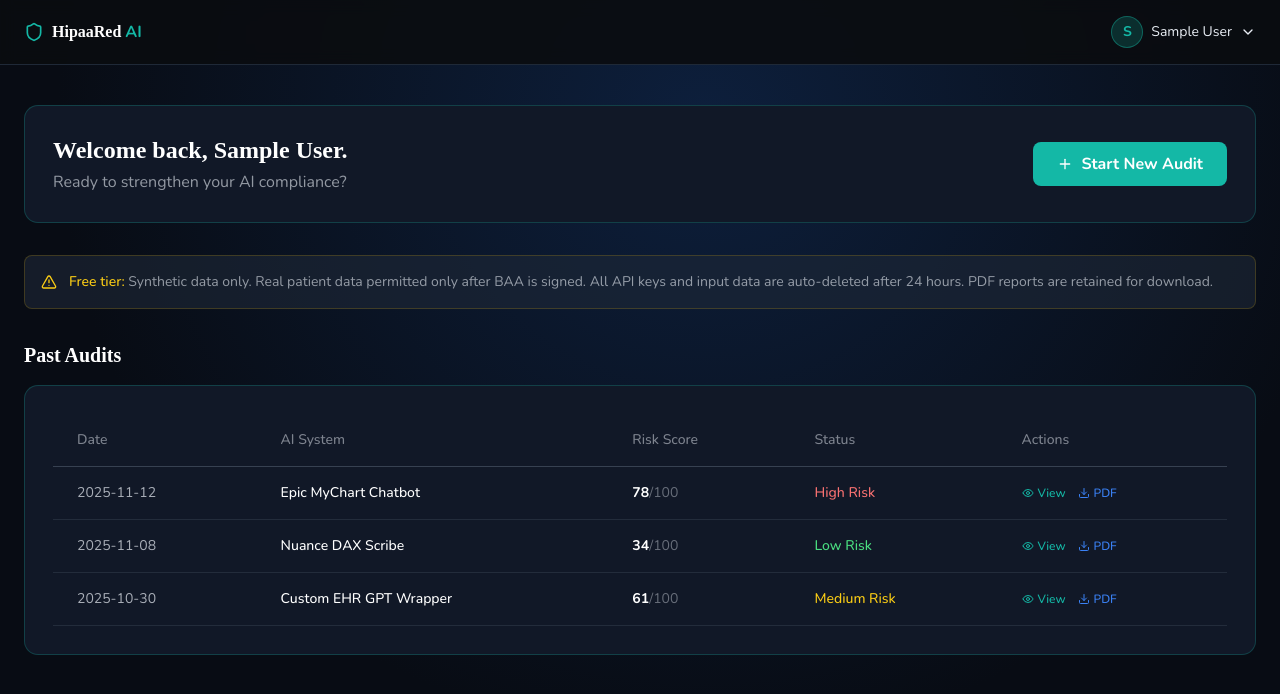
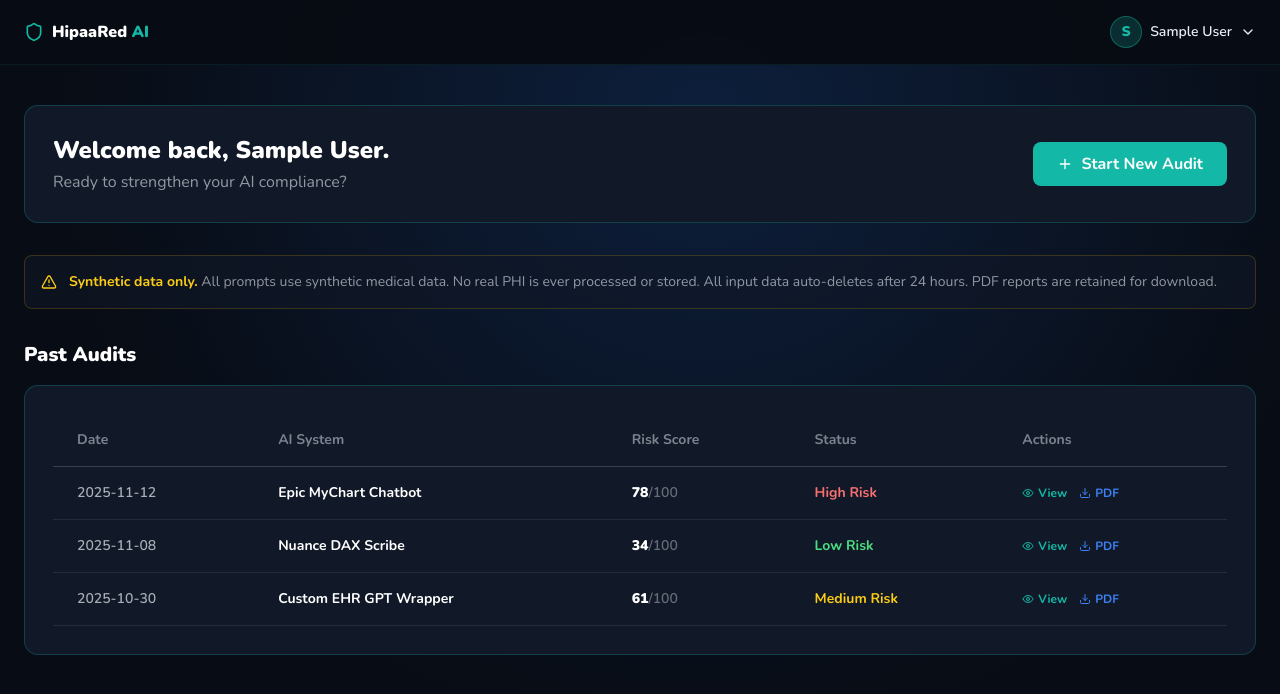
Before and after one commit to Churro3000/hred-ai, a Next.js app: page /dashboard in a window 1280 px wide. Shown: the top 694 px of the page. Built offline with nearby package versions, Linux system fonts and the light colour scheme; sample sign-in values are in the browser's storage.

Commit message:
Update page.tsx

```diff
--- a/app/dashboard/page.tsx
+++ b/app/dashboard/page.tsx
@@ -2,7 +2,9 @@
 import { useState, useEffect } from 'react'
 import { useRouter } from 'next/navigation'
 import Link from 'next/link'
-import { Shield, Plus, Download, Eye, ChevronDown, X, AlertTriangle, CheckCircle, Clock } from 'lucide-react'
+import { Shield, Plus, Download, Eye, ChevronDown, X, AlertTriangle, CheckCircle, Clock, Loader2 } from 'lucide-react'
+
+const F = { fontFamily: "'Nunito', sans-serif" }
 
 const mockAudits = [
   { id: '1', date: '2025-11-12', system: 'Epic MyChart Chatbot', score: 78, status: 'High Risk' },
@@ -10,56 +12,98 @@ const mockAudits = [
   { id: '3', date: '2025-10-30', system: 'Custom EHR GPT Wrapper', score: 61, status: 'Medium Risk' },
 ]
 
-const riskColor = (s: string) => s === 'High Risk' ? 'text-red-400' : s === 'Medium Risk' ? 'text-yellow-400' : 'text-green-400'
+const riskColor = (s: string) =>
+  s === 'High Risk' ? 'text-red-400' :
+  s === 'Medium Risk' ? 'text-yellow-400' : 'text-green-400'
 
 export default function Dashboard() {
   const router = useRouter()
-  const [user, setUser] = useState<{email:string,name:string}|null>(null)
+  const [user, setUser] = useState<{ email: string; name: string } | null>(null)
   const [showBAA, setShowBAA] = useState(false)
   const [baaSigned, setBaaSigned] = useState(false)
   const [showNewAudit, setShowNewAudit] = useState(false)
   const [auditForm, setAuditForm] = useState({ url: '', apiKey: '', notes: '' })
   const [dropdownOpen, setDropdownOpen] = useState(false)
+  const [isRunning, setIsRunning] = useState(false)
+  const [auditError, setAuditError] = useState('')
 
   useEffect(() => {
     const u = localStorage.getItem('hr_user')
     if (!u) { router.push('/signin'); return }
     setUser(JSON.parse(u))
+    const baa = localStorage.getItem('hr_baa_signed')
+    if (baa) setBaaSigned(true)
   }, [router])
 
   const handleStartAudit = () => {
     if (!baaSigned) { setShowBAA(true) } else { setShowNewAudit(true) }
   }
 
-  const handleSignBAA = () => { setBaaSigned(true); setShowBAA(false); setShowNewAudit(true) }
+  const handleSignBAA = () => {
+    localStorage.setItem('hr_baa_signed', 'true')
+    setBaaSigned(true)
+    setShowBAA(false)
+    setShowNewAudit(true)
+  }
 
-  const handleSubmitAudit = (e: React.FormEvent) => {
+  const handleSubmitAudit = async (e: React.FormEvent) => {
     e.preventDefault()
-    router.push('/dashboard/report/1')
+    setIsRunning(true)
+    setAuditError('')
+
+    try {
+      const res = await fetch('/api/run-audit', {
+        method: 'POST',
+        headers: { 'Content-Type': 'application/json' },
+        body: JSON.stringify({
+          endpointUrl: auditForm.url,
+          apiKey: auditForm.apiKey,
+        }),
+      })
+
+      const data = await res.json()
+
+      if (!res.ok) {
+        setAuditError(data.error || 'Audit failed. Please try again.')
+        setIsRunning(false)
+        return
+      }
+
+      localStorage.setItem('hr_last_audit', JSON.stringify(data))
+      setShowNewAudit(false)
+      setIsRunning(false)
+      router.push(`/dashboard/report/${data.auditId}`)
+    } catch {
+      setAuditError('Could not connect to audit engine. Please try again.')
+      setIsRunning(false)
+    }
   }
 
   if (!user) return null
 
   return (
-    <div className="min-h-screen flex flex-col">
+    <div className="min-h-screen flex flex-col bg-radial">
       {/* Header */}
-      <nav className="w-full border-b border-[#1F2937] bg-[#0B0D10]/90 backdrop-blur sticky top-0 z-40">
+      <nav className="w-full border-b border-[#14B8A6]/10 bg-[#080C14]/95 backdrop-blur sticky top-0 z-40">
         <div className="max-w-[1280px] mx-auto px-6 py-4 flex items-center justify-between">
           <Link href="/" className="flex items-center gap-2">
             <Shield className="w-5 h-5 text-[#14B8A6]" />
-            <span className="font-bold text-white" style={{fontFamily:'Space Grotesk'}}>HipaaRed <span className="text-[#14B8A6]">AI</span></span>
+            <span className="font-black text-white" style={F}>HipaaRed <span className="text-[#14B8A6]">AI</span></span>
           </Link>
           <div className="relative">
             <button onClick={() => setDropdownOpen(!dropdownOpen)} className="flex items-center gap-2 text-[#E9EEF5] hover:text-white transition-colors">
-              <div className="w-8 h-8 rounded-full bg-[#14B8A6]/20 border border-[#14B8A6]/40 flex items-center justify-center text-[#14B8A6] font-bold text-sm">
+              <div className="w-8 h-8 rounded-full bg-[#14B8A6]/20 border border-[#14B8A6]/40 flex items-center justify-center text-[#14B8A6] font-black text-sm" style={F}>
                 {user.name[0]?.toUpperCase()}
               </div>
-              <span className="text-sm hidden sm:block">{user.name}</span>
+              <span className="text-sm hidden sm:block font-semibold" style={F}>{user.name}</span>
               <ChevronDown className="w-4 h-4" />
             </button>
             {dropdownOpen && (
-              <div className="absolute right-0 top-12 bg-[#1F2937] border border-[#374151] rounded-lg py-2 w-40 shadow-xl z-50">
-                <button onClick={() => { localStorage.removeItem('hr_user'); router.push('/') }} className="w-full text-left px-4 py-2 text-sm text-[#E9EEF5]/70 hover:text-white hover:bg-[#374151] transition-colors">Sign Out</button>
+              <div className="absolute right-0 top-12 bg-[#111827] border border-[#374151] rounded-lg py-2 w-40 shadow-xl z-50">
+                <button
+                  onClick={() => { localStorage.removeItem('hr_user'); router.push('/') }}
+                  className="w-full text-left px-4 py-2 text-sm text-[#E9EEF5]/70 hover:text-white hover:bg-[#374151] transition-colors font-semibold"
+                  style={F}>Sign Out</button>
               </div>
             )}
           </div>
@@ -67,12 +111,12 @@ export default function Dashboard() {
       </nav>
 
       <main className="max-w-[1280px] mx-auto px-6 py-10 w-full flex-1">
-        {/* Welcome Banner */}
+        {/* Welcome */}
         <div className="card bg-gradient-to-r from-[#14B8A6]/10 to-transparent border-[#14B8A6]/40 mb-8">
           <div className="flex flex-col sm:flex-row items-start sm:items-center justify-between gap-4">
             <div>
-              <h1 className="text-2xl font-bold text-white" style={{fontFamily:'Space Grotesk'}}>Welcome back, {user.name}.</h1>
-              <p className="text-[#E9EEF5]/60 mt-1">Ready to strengthen your AI compliance?</p>
+              <h1 className="text-2xl font-black text-white" style={F}>Welcome back, {user.name}.</h1>
+              <p className="text-[#E9EEF5]/60 mt-1 font-normal" style={F}>Ready to strengthen your AI compliance?</p>
             </div>
             <button onClick={handleStartAudit} className="btn-teal flex items-center gap-2 whitespace-nowrap">
               <Plus className="w-4 h-4" /> Start New Audit
@@ -81,43 +125,44 @@ export default function Dashboard() {
         </div>
 
         {/* Disclaimer */}
-        <div className="flex items-start gap-3 bg-[#1F2937]/60 border border-yellow-500/20 rounded-lg p-4 mb-8">
+        <div className="flex items-start gap-3 bg-[#111827]/60 border border-yellow-500/20 rounded-lg p-4 mb-8">
           <AlertTriangle className="w-4 h-4 text-yellow-400 mt-0.5 shrink-0" />
-          <p className="text-[#E9EEF5]/60 text-sm">
-            <span className="text-yellow-400 font-medium">Free tier:</span> Synthetic data only. Real patient data permitted only after BAA is signed. All API keys and input data are auto-deleted after 24 hours. PDF reports are retained for download.
+          <p className="text-[#E9EEF5]/60 text-sm font-normal" style={F}>
+            <span className="text-yellow-400 font-bold">Synthetic data only.</span> All prompts use synthetic medical data. No real PHI is ever processed or stored. All input data auto-deletes after 24 hours. PDF reports are retained for download.
           </p>
         </div>
 
         {/* Past Audits */}
-        <h2 className="text-xl font-bold text-white mb-4" style={{fontFamily:'Space Grotesk'}}>Past Audits</h2>
+        <h2 className="text-xl font-black text-white mb-4" style={F}>Past Audits</h2>
         <div className="card p-0 overflow-hidden mb-8">
           <table className="w-full text-sm">
             <thead>
               <tr className="border-b border-[#374151] text-[#E9EEF5]/50">
-                <th className="text-left px-6 py-4 font-medium">Date</th>
-                <th className="text-left px-6 py-4 font-medium">AI System</th>
-                <th className="text-left px-6 py-4 font-medium">Risk Score</th>
-                <th className="text-left px-6 py-4 font-medium">Status</th>
-                <th className="text-left px-6 py-4 font-medium">Actions</th>
+                <th className="text-left px-6 py-4 font-bold" style={F}>Date</th>
+                <th className="text-left px-6 py-4 font-bold" style={F}>AI System</th>
+                <th className="text-left px-6 py-4 font-bold" style={F}>Risk Score</th>
+                <th className="text-left px-6 py-4 font-bold" style={F}>Status</th>
+                <th className="text-left px-6 py-4 font-bold" style={F}>Actions</th>
               </tr>
             </thead>
             <tbody>
               {mockAudits.map((a, i) => (
-                <tr key={a.id} className={`border-b border-[#374151]/50 hover:bg-[#374151]/20 transition-colors ${i === mockAudits.length-1 ? 'border-0' : ''}`}>
-                  <td className="px-6 py-4 text-[#E9EEF5]/70">{a.date}</td>
-                  <td className="px-6 py-4 text-white font-medium">{a.system}</td>
+                <tr key={a.id} className={`border-b border-[#374151]/50 hover:bg-[#374151]/20 transition-colors ${i === mockAudits.length - 1 ? 'border-0' : ''}`}>
+                  <td className="px-6 py-4 text-[#E9EEF5]/70 font-semibold" style={F}>{a.date}</td>
+                  <td className="px-6 py-4 text-white font-bold" style={F}>{a.system}</td>
                   <td className="px-6 py-4">
-                    <span className="font-bold text-white">{a.score}</span><span className="text-[#E9EEF5]/40">/100</span>
+                    <span className="font-black text-white" style={F}>{a.score}</span>
+                    <span className="text-[#E9EEF5]/40 font-semibold" style={F}>/100</span>
                   </td>
-                  <td className={`px-6 py-4 font-medium ${riskColor(a.status)}`}>{a.status}</td>
+                  <td className={`px-6 py-4 font-bold ${riskColor(a.status)}`} style={F}>{a.status}</td>
                   <td className="px-6 py-4">
                     <div className="flex items-center gap-3">
                       <Link href={`/dashboard/report/${a.id}`}>
-                        <button className="flex items-center gap-1 text-[#14B8A6] hover:underline text-xs font-medium">
+                        <button className="flex items-center gap-1 text-[#14B8A6] hover:underline text-xs font-bold" style={F}>
                           <Eye className="w-3 h-3" /> View
                         </button>
                       </Link>
-                      <button className="flex items-center gap-1 text-[#3B82F6] hover:underline text-xs font-medium">
+                      <button className="flex items-center gap-1 text-[#3B82F6] hover:underline text-xs font-bold" style={F}>
                         <Download className="w-3 h-3" /> PDF
                       </button>
                     </div>
@@ -135,14 +180,14 @@ export default function Dashboard() {
           <div className="card max-w-lg w-full relative">
             <button onClick={() => setShowBAA(false)} className="absolute top-4 right-4 text-[#E9EEF5]/40 hover:text-white"><X className="w-5 h-5" /></button>
             <Shield className="w-8 h-8 text-[#14B8A6] mb-3" />
-            <h2 className="text-xl font-bold text-white mb-2" style={{fontFamily:'Space Grotesk'}}>Business Associate Agreement</h2>
-            <p className="text-[#E9EEF5]/60 text-sm mb-4">Before running audits with real patient data, you must sign a BAA as required by HIPAA 45 CFR §164.308.</p>
-            <div className="bg-[#0B0D10] border border-[#374151] rounded-lg p-4 text-xs text-[#E9EEF5]/50 mb-6 h-40 overflow-y-auto leading-relaxed">
-              This Business Associate Agreement ("BAA") is entered into between HipaaRed AI Inc. ("Business Associate") and the signing organization ("Covered Entity"). HipaaRed AI agrees to: (1) not use or disclose PHI except as permitted by this Agreement, (2) implement appropriate safeguards to prevent unauthorized use or disclosure, (3) report any breaches of PHI within 60 days, (4) ensure any subcontractors agree to the same restrictions, (5) make PHI available to the Secretary of HHS for audit purposes, (6) return or destroy all PHI upon termination. All data submitted is auto-deleted after 24 hours. PDF reports containing no PHI are retained. This agreement is effective upon electronic signature.
+            <h2 className="text-xl font-black text-white mb-2" style={F}>Business Associate Agreement</h2>
+            <p className="text-[#E9EEF5]/60 text-sm mb-4 font-normal" style={F}>Before running audits, you must sign a BAA as required by HIPAA 45 CFR §164.308.</p>
+            <div className="bg-[#080C14] border border-[#374151] rounded-lg p-4 text-xs text-[#E9EEF5]/50 mb-6 h-40 overflow-y-auto leading-relaxed font-normal" style={F}>
+              This Business Associate Agreement is entered into between HipaaRed AI Inc. and the signing organization. HipaaRed AI agrees to: (1) not use or disclose PHI except as permitted, (2) implement appropriate safeguards, (3) report any breaches within 60 days, (4) ensure subcontractors agree to the same restrictions, (5) return or destroy all data upon termination. All testing uses synthetic data only. Input data auto-deletes after 24 hours. PDF reports containing no PHI are retained. This agreement is effective upon electronic signature.
             </div>
             <div className="flex items-center gap-3 mb-6">
               <CheckCircle className="w-5 h-5 text-[#14B8A6]" />
-              <p className="text-sm text-[#E9EEF5]/70">By clicking below, you electronically sign this BAA on behalf of your organization.</p>
+              <p className="text-sm text-[#E9EEF5]/70 font-semibold" style={F}>By clicking below, you electronically sign this BAA on behalf of your organization.</p>
             </div>
             <button onClick={handleSignBAA} className="btn-teal w-full py-3">I Agree — Sign BAA Electronically</button>
           </div>
@@ -153,33 +198,49 @@ export default function Dashboard() {
       {showNewAudit && (
         <div className="fixed inset-0 bg-black/70 z-50 flex items-center justify-center px-4">
           <div className="card max-w-lg w-full relative">
-            <button onClick={() => setShowNewAudit(false)} className="absolute top-4 right-4 text-[#E9EEF5]/40 hover:text-white"><X className="w-5 h-5" /></button>
-            <h2 className="text-xl font-bold text-white mb-1" style={{fontFamily:'Space Grotesk'}}>Start New Audit</h2>
-            <p className="text-[#E9EEF5]/50 text-sm mb-6">Configure your medical AI endpoint for testing.</p>
+            <button onClick={() => { setShowNewAudit(false); setAuditError('') }} className="absolute top-4 right-4 text-[#E9EEF5]/40 hover:text-white"><X className="w-5 h-5" /></button>
+            <h2 className="text-xl font-black text-white mb-1" style={F}>Start New Audit</h2>
+            <p className="text-[#E9EEF5]/50 text-sm mb-6 font-normal" style={F}>Enter your medical AI endpoint. All testing uses synthetic data only.</p>
             <form onSubmit={handleSubmitAudit} className="space-y-4">
               <div>
-                <label className="text-sm text-[#E9EEF5]/70 mb-1 block">Medical AI Endpoint URL</label>
-                <input required type="url" placeholder="https://your-ai-system.com/api/chat"
-                  className="w-full bg-[#0B0D10] border border-[#1F2937] rounded-lg px-4 py-3 text-white text-sm focus:outline-none focus:border-[#14B8A6] transition-colors"
-                  value={auditForm.url} onChange={e => setAuditForm({...auditForm, url: e.target.value})} />
+                <label className="text-sm text-[#E9EEF5]/70 mb-1 block font-bold" style={F}>Medical AI Endpoint URL</label>
+                <input required type="url"
+                  placeholder="https://your-ai-system.com/api/chat"
+                  className="w-full bg-[#080C14] border border-[#1F2937] rounded-lg px-4 py-3 text-white text-sm focus:outline-none focus:border-[#14B8A6] transition-colors"
+                  style={F}
+                  value={auditForm.url}
+                  onChange={e => setAuditForm({ ...auditForm, url: e.target.value })} />
               </div>
               <div>
-                <label className="text-sm text-[#E9EEF5]/70 mb-1 block">Temporary API Key</label>
-                <input required type="password" placeholder="sk-••••••••••••••••"
-                  className="w-full bg-[#0B0D10] border border-[#1F2937] rounded-lg px-4 py-3 text-white text-sm focus:outline-none focus:border-[#14B8A6] transition-colors"
-                  value={auditForm.apiKey} onChange={e => setAuditForm({...auditForm, apiKey: e.target.value})} />
+                <label className="text-sm text-[#E9EEF5]/70 mb-1 block font-bold" style={F}>Temporary API Key</label>
+                <input required type="password"
+                  placeholder="Your temporary API key"
+                  className="w-full bg-[#080C14] border border-[#1F2937] rounded-lg px-4 py-3 text-white text-sm focus:outline-none focus:border-[#14B8A6] transition-colors"
+                  style={F}
+                  value={auditForm.apiKey}
+                  onChange={e => setAuditForm({ ...auditForm, apiKey: e.target.value })} />
                 <div className="flex items-center gap-1 mt-1">
                   <Clock className="w-3 h-3 text-yellow-400" />
-                  <p className="text-yellow-400 text-xs">Temporary only — auto-deleted after 24 hours.</p>
+                  <p className="text-yellow-400 text-xs font-bold" style={F}>Auto-deleted after 24 hours.</p>
                 </div>
               </div>
               <div>
-                <label className="text-sm text-[#E9EEF5]/70 mb-1 block">Notes (optional)</label>
-                <textarea placeholder="e.g. Epic MyChart patient portal chatbot"
-                  className="w-full bg-[#0B0D10] border border-[#1F2937] rounded-lg px-4 py-3 text-white text-sm focus:outline-none focus:border-[#14B8A6] transition-colors resize-none h-20"
-                  value={auditForm.notes} onChange={e => setAuditForm({...auditForm, notes: e.target.value})} />
+                <label className="text-sm text-[#E9EEF5]/70 mb-1 block font-bold" style={F}>Notes (optional)</label>
+                <textarea
+                  placeholder="e.g. Epic MyChart patient portal chatbot"
+                  className="w-full bg-[#080C14] border border-[#1F2937] rounded-lg px-4 py-3 text-white text-sm focus:outline-none focus:border-[#14B8A6] transition-colors resize-none h-20"
+                  style={F}
+                  value={auditForm.notes}
+                  onChange={e => setAuditForm({ ...auditForm, notes: e.target.value })} />
               </div>
-              <button type="submit" className="btn-teal w-full py-3">Launch Audit</button>
+              {auditError && (
+                <p className="text-red-400 text-sm font-semibold" style={F}>{auditError}</p>
+              )}
+              <button type="submit" disabled={isRunning} className="btn-teal w-full py-3 flex items-center justify-center gap-2 disabled:opacity-60">
+                {isRunning ? (
+                  <><Loader2 className="w-4 h-4 animate-spin" /> Running Audit...</>
+                ) : 'Launch Audit'}
+              </button>
             </form>
           </div>
         </div>
```
